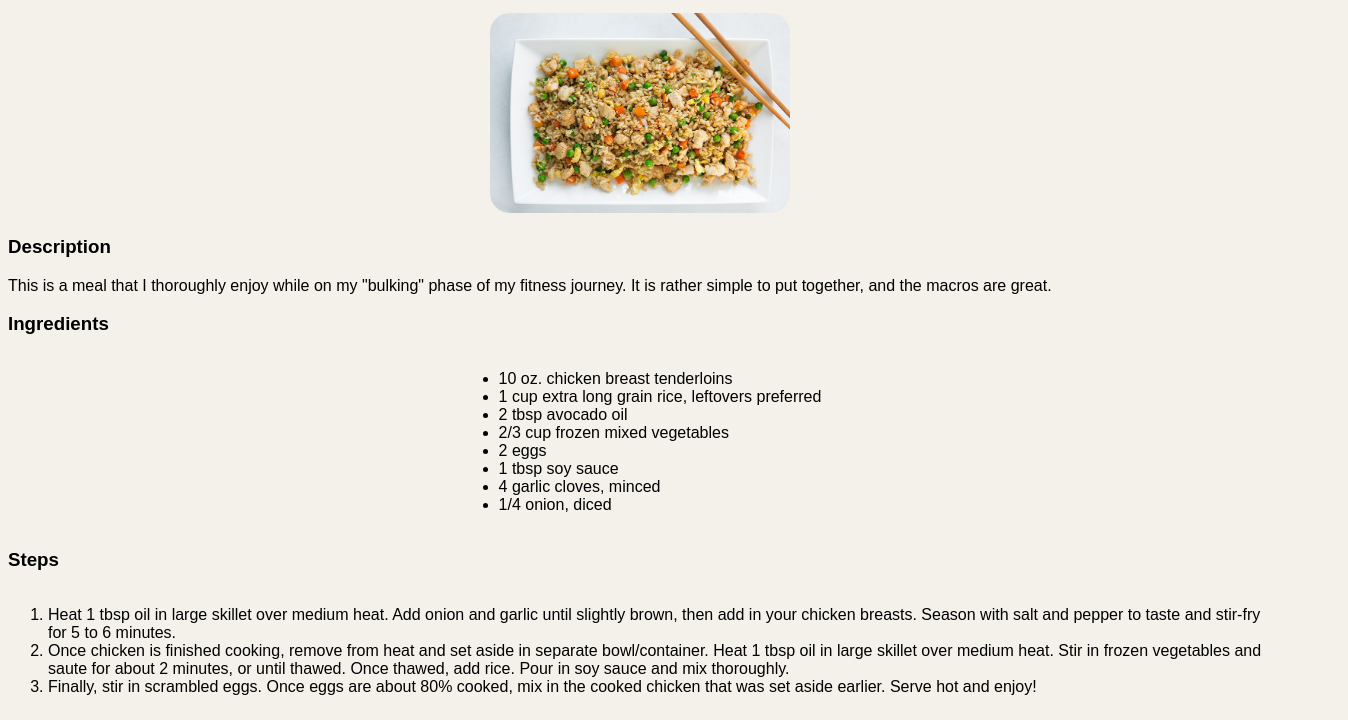
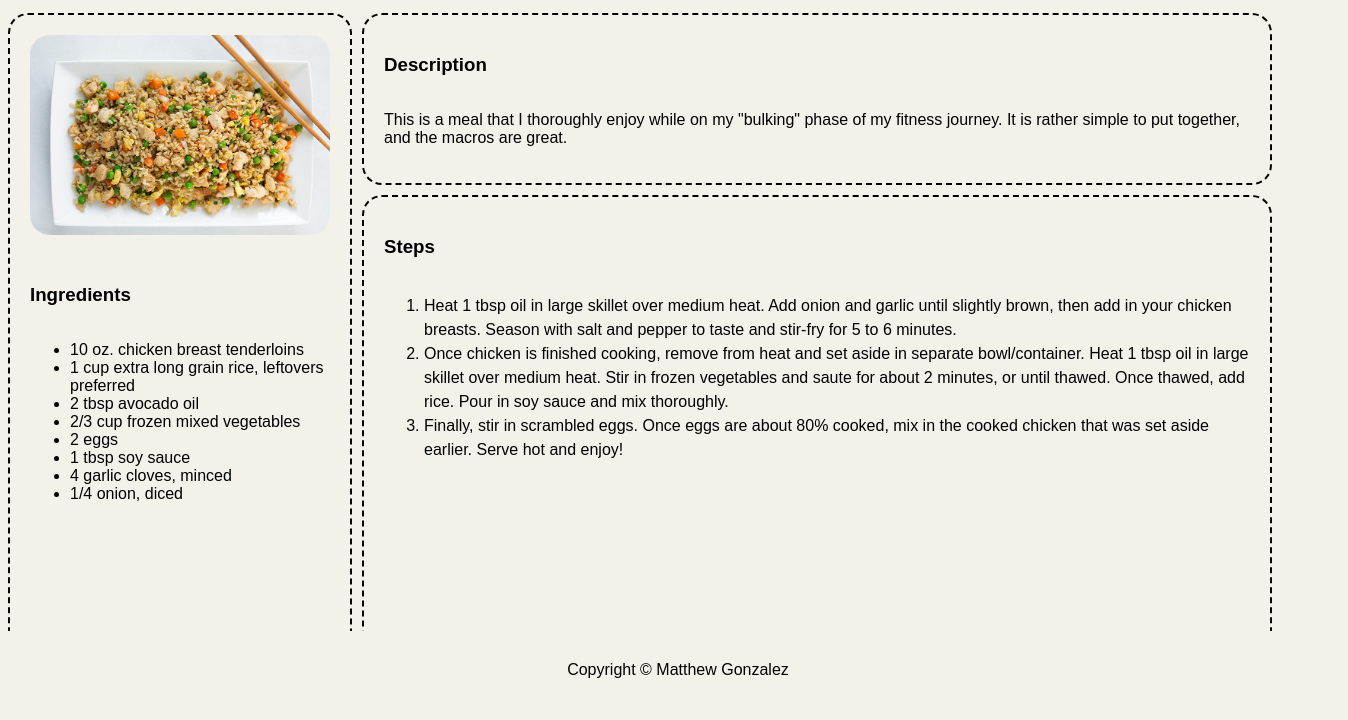
Before and after one commit to matt-gonz/odin-recipes, a plain HTML site: page recipes/chickenfriedrice.html in a window 1280 px wide. Shown: the part 91-811 px from the top of the page, 1348 px wide, since content can reach past the window. Drawn offline with Linux system fonts and the light colour scheme.

Commit message:
Update styles on CFR recipe page

```diff
--- a/recipes/chickenfriedrice.html
+++ b/recipes/chickenfriedrice.html
@@ -7,19 +7,13 @@
     </head>
 
     <body>
-        <h1 class="pagetitle recipetitle">Chicken Fried Rice</h1>
+        <h1 class="pagetitle recipe-title">Chicken Fried Rice</h1>
 
+        <main class="main recipe-main">
             <div class="product-banner">
                 <img class="product-image" src="../images/chicken-fried-rice.jpg" alt="Chicken Fried Rice">
-        </div>
 
-        <h3 class="subheading">Description</h3>
-        <p>
-            This is a meal that I thoroughly enjoy while on my "bulking" phase
-            of my fitness journey. It is rather simple to put together, and the
-            macros are great.
-        </p>
-
+                <div class="ingredients">
                     <h3 class="subheading">Ingredients</h3>
                     <div class="container">
                         <ul class="myUL">
@@ -33,9 +27,23 @@
                             <li>1/4 onion, diced</li>
                         </ul>
                     </div>
+                </div>
+            </div>
 
+            <div class="right-content">
+                <div class="description">
+                    <h3 class="subheading">Description</h3>
+                    <p>
+                        This is a meal that I thoroughly enjoy while on my "bulking" phase
+                        of my fitness journey. It is rather simple to put together, and the
+                        macros are great.
+                    </p>
+                </div>
+
+
+                <div class="steps">
                     <h3 class="subheading">Steps</h3>
-        <div class="container">
+                    <div class="steps-list">
                         <ol class="myOL">
                             <li>
                                 Heat 1 tbsp oil in large skillet over medium heat. Add onion and
@@ -54,5 +62,10 @@
                             </li>
                         </ol>
                     </div>
+                </div>
+            </div>
+        </main>
+
+        <footer class="footer">Copyright © Matthew Gonzalez</footer>
     </body>
 </html>
--- a/styles.css
+++ b/styles.css
@@ -2,6 +2,13 @@
     font-family: Arial, Helvetica, sans-serif;
     background: rgb(243, 241, 234);
 }
+
+body{
+    height: 80vh;
+    overflow: hidden;
+}
+
+/* Main page styles */
 
 .pagetitle{
     font-size: 42px;
@@ -55,8 +62,56 @@ a{
     text-decoration: none;
 }
 
+
+/* Recipe page(s) styles */
+
+.recipe-title{
+    padding-left: 10px;
+}
+
+.recipe-main{
+    display: flex;
+    flex-direction: row;
+    align-items: flex-start;
+    gap: 10px;
+    height: 100%;
+}
+
 .product-banner{
-   text-align: center;
+    display: flex;
+    flex-direction: column;
+    justify-content: flex-start;
+    align-items: center;
+    border: dashed 2px black;
+    border-radius: 20px;
+    padding: 20px;
+    gap: 30px;
+    height: 94%;
+}
+
+.right-content{
+    display: flex;
+    flex-direction: column;
+    gap: 10px;
+    height: 100%;
+}
+
+.description,
+.steps{
+    display: flex;
+    flex-direction: column;
+    justify-content: center;
+    align-items: flex-start;
+    border: dashed 2px black;
+    border-radius: 20px;
+    padding: 20px
+}
+
+.steps{
+    display: flex;
+    justify-content: flex-start;
+    height: 100%;
+    line-height: 150%;
 }
 
 .product-image{
@@ -81,7 +136,7 @@ div.pageslist{
 footer{
     display: flex;
     justify-content: center;
-    position: fixed;
+    position: absolute;
     bottom: 0;
     padding: 30px;
     width: 100%;
```
Lines whose indentation alone changed are shown as unchanged.
